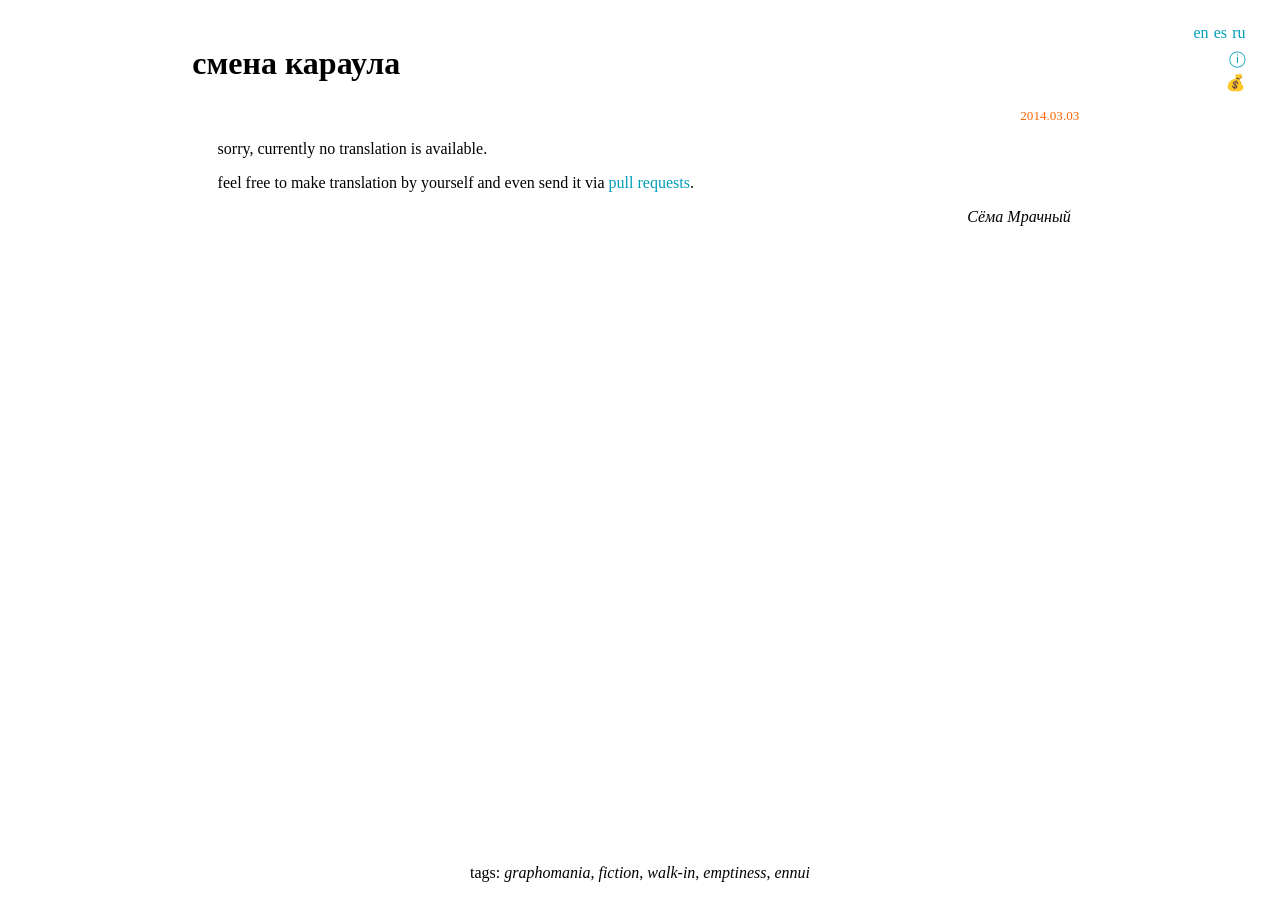
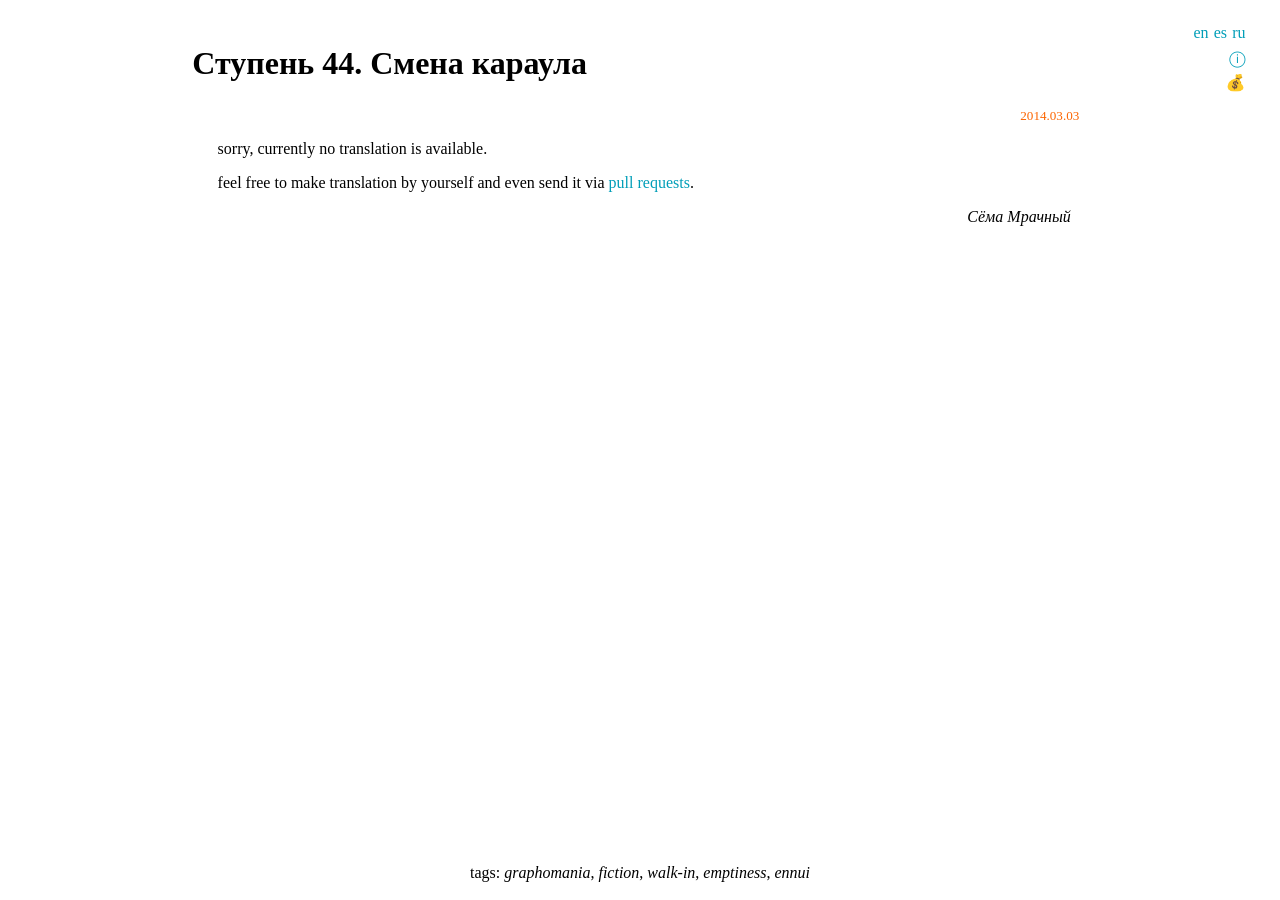
Before and after one commit to slr/slr.github.io, a Jekyll site: the page built from _posts/2014-03-03-walk-in-step-44.html, in a window 1280 px wide. Built offline with Jekyll 4.4.1, drawn with Linux system fonts in a browser that asks for light colours; some of the changed lines change nothing that is shown.

Commit message:
rename and edit 2014-03-03 post

```diff
--- a/_posts/2014-03-03-amicus-incommodus-ab-inimico-non-differt.html
+++ b/_posts/2014-03-03-walk-in-step-44.html
@@ -1,6 +1,7 @@
 ---
-redirect_from: /2014/03/amicus-incommodus-ab-inimico-non-differt.html
-title: смена караула
+permalink: /fiction/walk-in/step-44
+redirect_from: [/2014/03/amicus-incommodus-ab-inimico-non-differt/, /2014/03/amicus-incommodus-ab-inimico-non-differt.html]
+title: Ступень 44. Смена караула
 tags: [graphomania, fiction, walk-in, emptiness, ennui]
 ---
 <div lang="ru">
@@ -13,7 +14,7 @@
 
 <div lang="ru">
 <p>— Люблю, очень. Поиграй со мной.
-<p>Скука.
+<p>Да уж.
 <p>— Уходи.
 <p>Это не грубость.
 <p>— Я никуда не уйду. Поиграй со мной.
@@ -45,9 +46,9 @@
 <p>— Ничего. Поиграй со мной. По-иг-рай.
 <p>Рай. <em>Рай?</em>
 <p>Он захохотал, подхватил её, недоуменную, на руки и подкинул в воздух. Счастье. Он ожидал её возвращения с радостью.
-<p>Стоять с протянутыми руками. Рот искажен улыбкой.
+<p>Стоять с протянутыми руками. Рот искажён улыбкой.
 <p>Напрасно.
 <p>Её нигде нет.
-<br>
+<br><br>
 <p>Входит отчаянье.
 </div>
```
